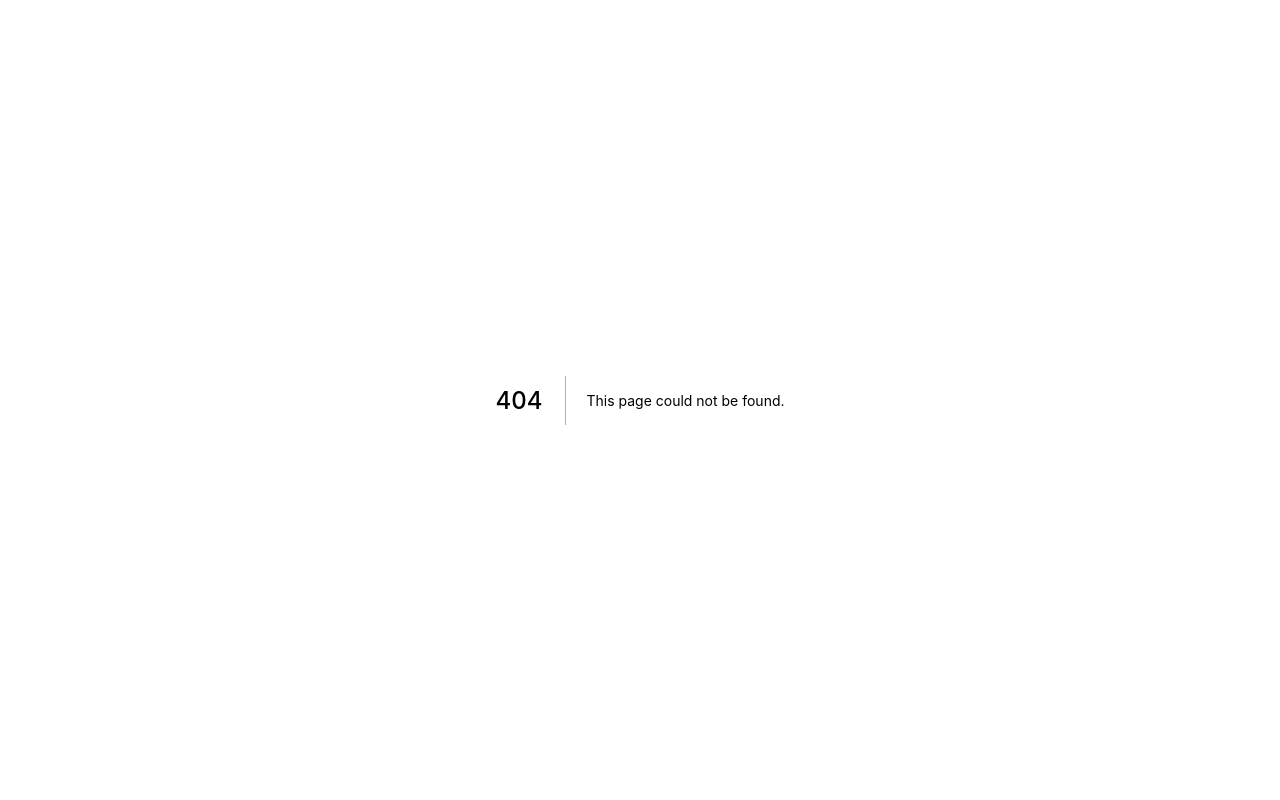
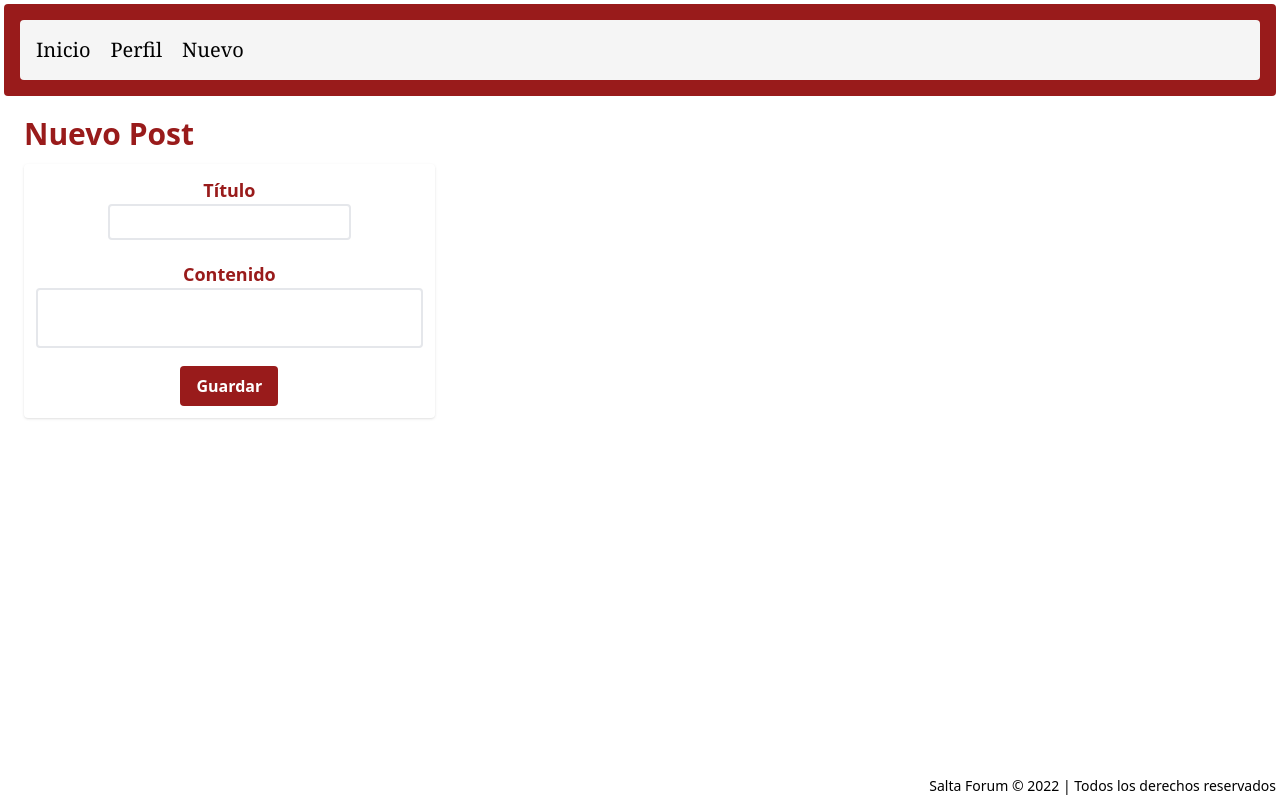
Before and after one commit to matias0303456/salta_forum, a Next.js app: page /nuevo_post in a window 1280 px wide. Before the commit this address had no page. Built offline with nearby package versions, Linux system fonts and the light colour scheme; no server answers.

Commit message:
create new post

```diff
--- a/components/Header.js
+++ b/components/Header.js
@@ -38,6 +38,21 @@ export default function Header() {
                     >
                         Perfil
                     </li>
+                    <li
+                        className='
+                            ml-3
+                            cursor-pointer
+                            p-1
+                            rounded
+                            text-black
+                            hover:text-white
+                            hover:bg-red-800
+                            hover:transition-all
+                            duration-300'
+                        onClick={() => router.push('/nuevo_post')}
+                    >
+                        Nuevo
+                    </li>
                 </ul>
             </nav>
         </header>
--- /dev/null
+++ b/helpers/Urls.js
@@ -0,0 +1,5 @@
+const Urls = {
+    newPost: process.env.NEXT_PUBLIC_API_URL + 'posts'
+}
+
+export default Urls
--- a/package.json
+++ b/package.json
@@ -12,7 +12,8 @@
     "axios": "^0.26.0",
     "next": "12.0.10",
     "react": "17.0.2",
-    "react-dom": "17.0.2"
+    "react-dom": "17.0.2",
+    "react-toastify": "^8.2.0"
   },
   "devDependencies": {
     "autoprefixer": "^10.4.2",
--- a/pages/_app.js
+++ b/pages/_app.js
@@ -1,7 +1,15 @@
 import '../styles/globals.css'
+import 'react-toastify/dist/ReactToastify.css';
+import { ToastContainer } from 'react-toastify'
 
 function MyApp({ Component, pageProps }) {
-  return <Component {...pageProps} />
+  return <>
+    <Component {...pageProps} />
+    <ToastContainer
+      position='bottom-left'
+      hideProgressBar={true}
+    />
+  </>
 }
 
 export default MyApp
--- /dev/null
+++ b/pages/nuevo_post/index.js
@@ -0,0 +1,83 @@
+import Head from 'next/head'
+import React from 'react'
+import Layout from '../../components/Layout'
+import { useState } from 'react'
+import axios from 'axios'
+import Urls from '../../helpers/Urls'
+import { useRouter } from 'next/router'
+import { toast } from 'react-toastify'
+
+export default function Nuevo_post() {
+
+    const [newPost, setNewPost] = useState({})
+
+    const urlNewPost = Urls.newPost
+
+    const router = useRouter()
+
+    const handleChange = e => {
+        setNewPost({
+            ...newPost,
+            userId: 2,
+            [e.target.name]: e.target.value
+        })
+    }
+
+    const handleSubmit = async () => {
+        try {
+            const res = await axios.post(urlNewPost, newPost)
+            if (res.status === 201) {
+                router.push('/')
+                toast.success('Post creado correctamente')
+            }
+        } catch (err) {
+            toast.error(err.message)
+        }
+    }
+
+    return (
+        <>
+            <Head>
+                <title>Salta Forum | Nuevo Post</title>
+            </Head>
+            <div className='p-1'>
+                <Layout>
+                    <div className='p-5'>
+                        <h1 className='font-bold text-3xl text-red-800'>Nuevo Post</h1>
+                        <form className='text-center mt-3 p-3 w-1/3 rounded shadow'>
+                            <div className='mb-5 block'>
+                                <label htmlFor='title' className='block text-lg font-bold text-red-800'>
+                                    Título
+                                </label>
+                                <input
+                                    type="text"
+                                    name="title"
+                                    className='border-2 border-gray-200 rounded p-1'
+                                    onChange={e => handleChange(e)}
+                                />
+                            </div>
+                            <div className='block'>
+                                <label htmlFor='content' className='block text-lg font-bold text-red-800'>
+                                    Contenido
+                                </label>
+                                <textarea
+                                    name='content'
+                                    className='border-2 border-gray-200 rounded p-1 resize-none w-full'
+                                    onChange={e => handleChange(e)}
+                                ></textarea>
+                            </div>
+                            <button
+                                type='button'
+                                className='bg-red-800 hover:bg-red-900 text-white font-bold py-2 px-4 rounded mt-3'
+                                onClick={handleSubmit}
+                            >
+                                Guardar
+                            </button>
+                        </form>
+                    </div>
+                </Layout>
+
+            </div>
+        </>
+    )
+}
```
Also changed, not shown: 1 other file (tests, documents, lock files or other folders).
